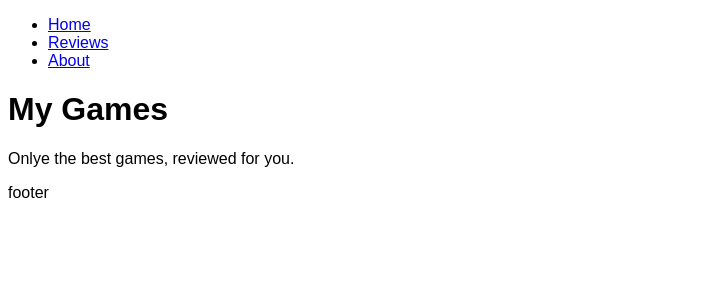
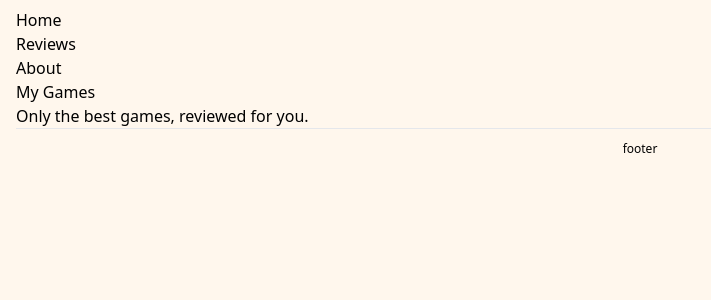
Before and after one commit to webepse/next-demo-2023, a Next.js app: page / in a window 1280 px wide. Shown: the top 300 px of the page, without its empty margins (0-711 px from the left). Built offline with nearby package versions, Linux system fonts and the light colour scheme.

Commit message:
tailwind css

```diff
--- a/app/globals.css
+++ b/app/globals.css
@@ -1,3 +1,3 @@
-body{
-    font-family: sans-serif;
-}
+@tailwind base;
+@tailwind components;
+@tailwind utilities;
--- a/app/layout.jsx
+++ b/app/layout.jsx
@@ -4,7 +4,7 @@ import './globals.css'
 export default function RootLayout({children}){
     return (
         <html lang="fr">
-            <body>
+            <body className="flex flex-col px-4 py-2 min-h-screen bg-orange-50">
                 <header>
                     <nav>
                         <ul>
@@ -17,7 +17,7 @@ export default function RootLayout({children}){
                 <main>
                  {children}
                 </main>
-                <footer>
+                <footer className="text-center text-xs border-t py-3">
                     footer
                 </footer>
             </body>
--- a/app/page.jsx
+++ b/app/page.jsx
@@ -5,7 +5,7 @@ export default function HomePage() {
         <>
             <h1>My Games</h1>
             <p>
-                Onlye the best games, reviewed for you.
+                Only the best games, reviewed for you.
             </p>
 
         </>
--- /dev/null
+++ b/postcss.config.js
@@ -0,0 +1,6 @@
+module.exports = {
+  plugins: {
+    tailwindcss: {},
+    autoprefixer: {},
+  },
+}
--- /dev/null
+++ b/tailwind.config.js
@@ -0,0 +1,11 @@
+/** @type {import('tailwindcss').Config} */
+module.exports = {
+  content: [
+    './app/**/*.{jsx,js,tsx}',
+    './components/**/*.{jsx,js,tsx}',
+  ],
+  theme: {
+    extend: {},
+  },
+  plugins: [],
+}
```
Also changed, not shown: package.json (+6 -1 lines), 2 other files (tests, documents, lock files or other folders).
